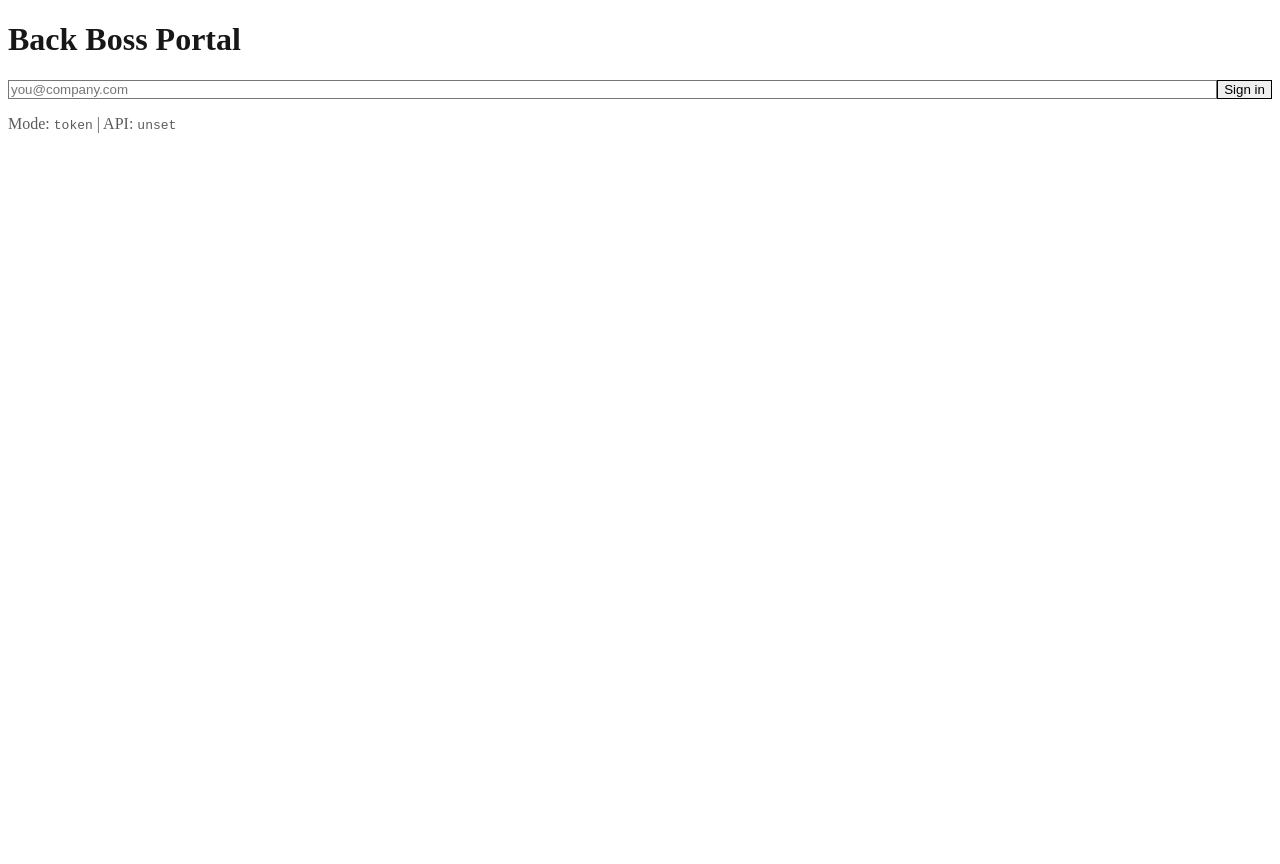
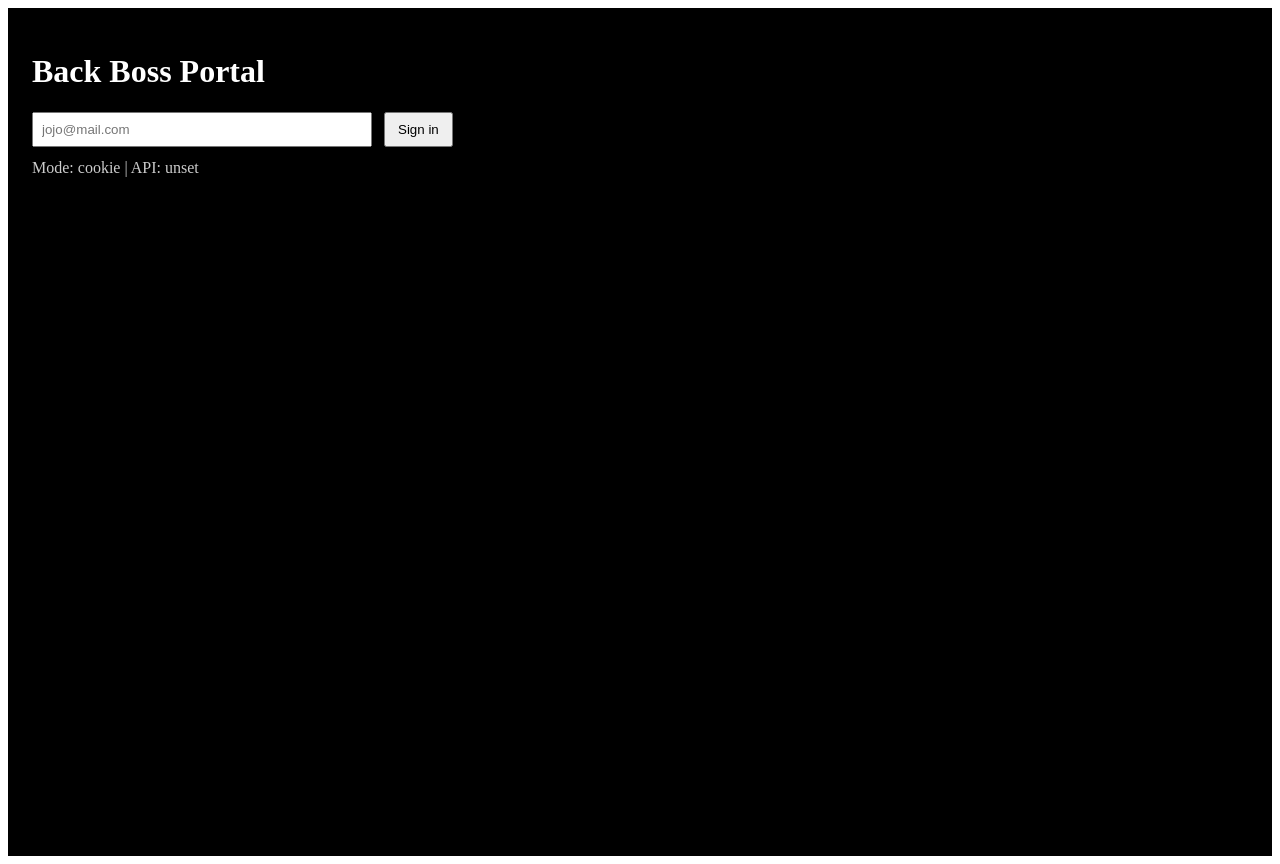
Before and after one commit to jojogarcia24/backagent-portal, a Next.js app: page /login in a window 1280 px wide. Before the commit the page ends 800 px from the top, so only its background shows below. Built offline with nearby package versions, Linux system fonts and the light colour scheme; no server answers.

Commit message:
Fix auth: OPTIONS handler, CORS, cookie; client credentials+URL

```diff
--- a/src/app/login/page.tsx
+++ b/src/app/login/page.tsx
@@ -1,64 +1,48 @@
 'use client';
-
 import { useState } from 'react';
-import { useRouter } from 'next/navigation';
-
-const API = process.env.NEXT_PUBLIC_API_BASE ?? '/api';
-const MODE = process.env.NEXT_PUBLIC_AUTH_MODE ?? 'token';
 
 export default function LoginPage() {
   const [email, setEmail] = useState('');
-  const [loading, setLoading] = useState(false);
-  const r = useRouter();
 
   async function onSubmit(e: React.FormEvent) {
     e.preventDefault();
-    setLoading(true);
-    try {
-      if (MODE === 'cookie') {
-        const res = await fetch(`${API}/auth/callback`, {
-          method: 'POST',
-          headers: { 'content-type': 'application/json' },
-          body: JSON.stringify({ email }),
-          credentials: 'include',
-        });
-        const text = await res.text().catch(()=>'');
-        if (!res.ok) throw new Error(`Auth failed ${res.status}: ${text}`);
-        r.replace('/transact');
-        return;
-      }
 
-      // token-mode (dev fallback)
-      const res = await fetch(`${API}/auth-issue`, { method: 'POST' });
-      const text = await res.text().catch(()=>'');
-      if (!res.ok) throw new Error(`Auth failed ${res.status}: ${text}`);
-      const data = JSON.parse(text || '{}');
-      localStorage.setItem('token', data.token || 'dev-token');
-      r.replace('/transact');
-    } catch (err:any) {
-      console.error('LOGIN_ERROR:', err?.message || err);
-      alert(err?.message || 'Sign-in failed');
-    } finally {
-      setLoading(false);
+    // Build URL: strip trailing slash from base and append function name
+    const base = (process.env.NEXT_PUBLIC_API_BASE || '').replace(/\/+$/, '');
+    const url = `${base}/auth-callback`; // Netlify function name is "auth-callback"
+
+    const res = await fetch(url, {
+      method: 'POST',
+      credentials: 'include', // critical for cookies
+      headers: { 'Content-Type': 'application/json' },
+      body: JSON.stringify({ email }),
+    });
+
+    if (!res.ok) {
+      alert(`Auth failed ${res.status}:`);
+      return;
     }
+
+    // Navigate client-side after cookie is set
+    window.location.href = '/transact';
   }
 
   return (
-    <main className="max-w-xl mx-auto p-6">
-      <h1 className="text-2xl font-semibold mb-4">Back Boss Portal</h1>
-      <form onSubmit={onSubmit} className="flex gap-2">
+    <main style={{ padding: 24, color: '#fff', background: '#000', minHeight: '100vh' }}>
+      <h1>Back Boss Portal</h1>
+      <form onSubmit={onSubmit}>
         <input
-          className="flex-1 border rounded px-3 py-2 text-black"
-          placeholder="you@company.com"
           value={email}
-          onChange={(e) => setEmail(e.target.value)}
+          onChange={e => setEmail(e.target.value)}
+          placeholder="jojo@mail.com"
+          style={{ padding: 8, width: 320 }}
         />
-        <button type="submit" disabled={loading} className="border rounded px-3 py-2">
-          {loading ? '...' : 'Sign in'}
+        <button type="submit" style={{ marginLeft: 12, padding: '8px 12px' }}>
+          Sign in
         </button>
       </form>
-      <p className="mt-4 text-sm opacity-70">
-        Mode: <code>{MODE}</code> | API: <code>{API}</code>
+      <p style={{ marginTop: 12, opacity: 0.8 }}>
+        Mode: cookie | API: {process.env.NEXT_PUBLIC_API_BASE}
       </p>
     </main>
   );
```
Also changed, not shown: 2 other files (tests, documents, lock files or other folders).
